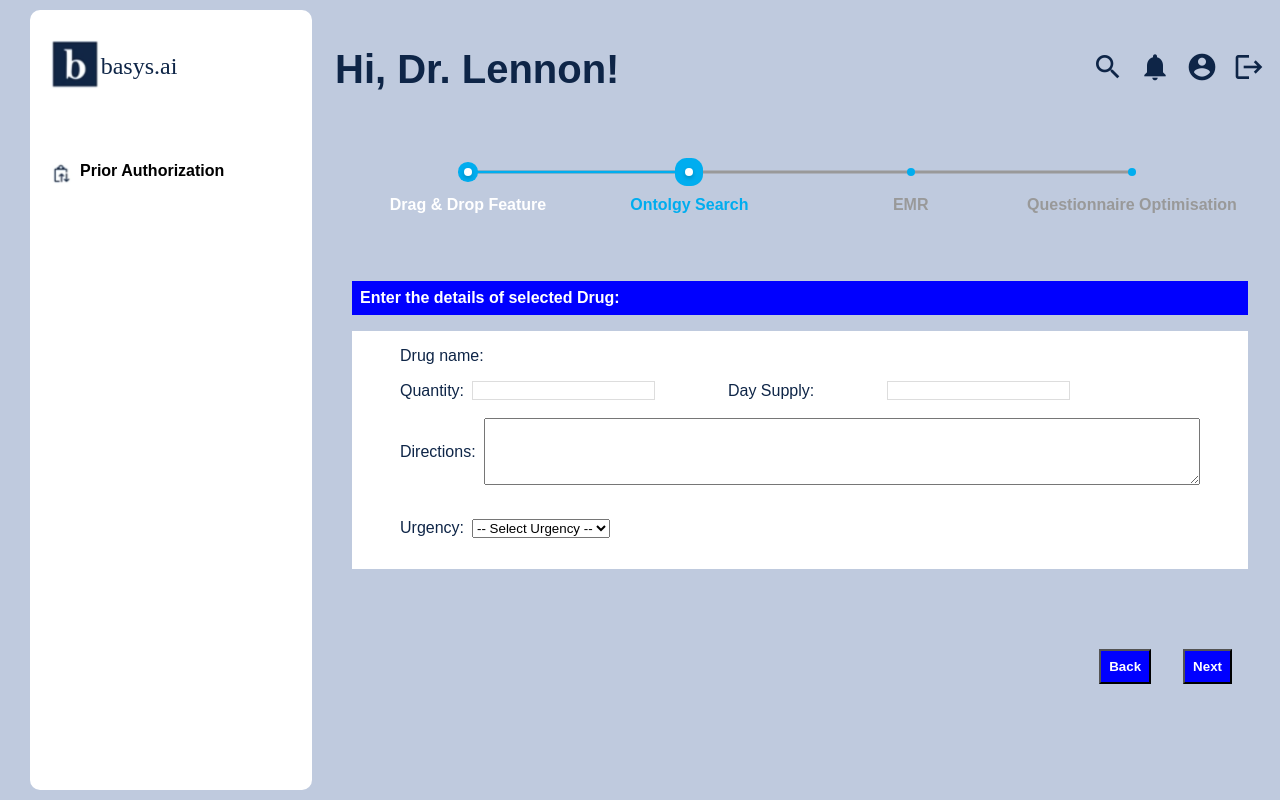
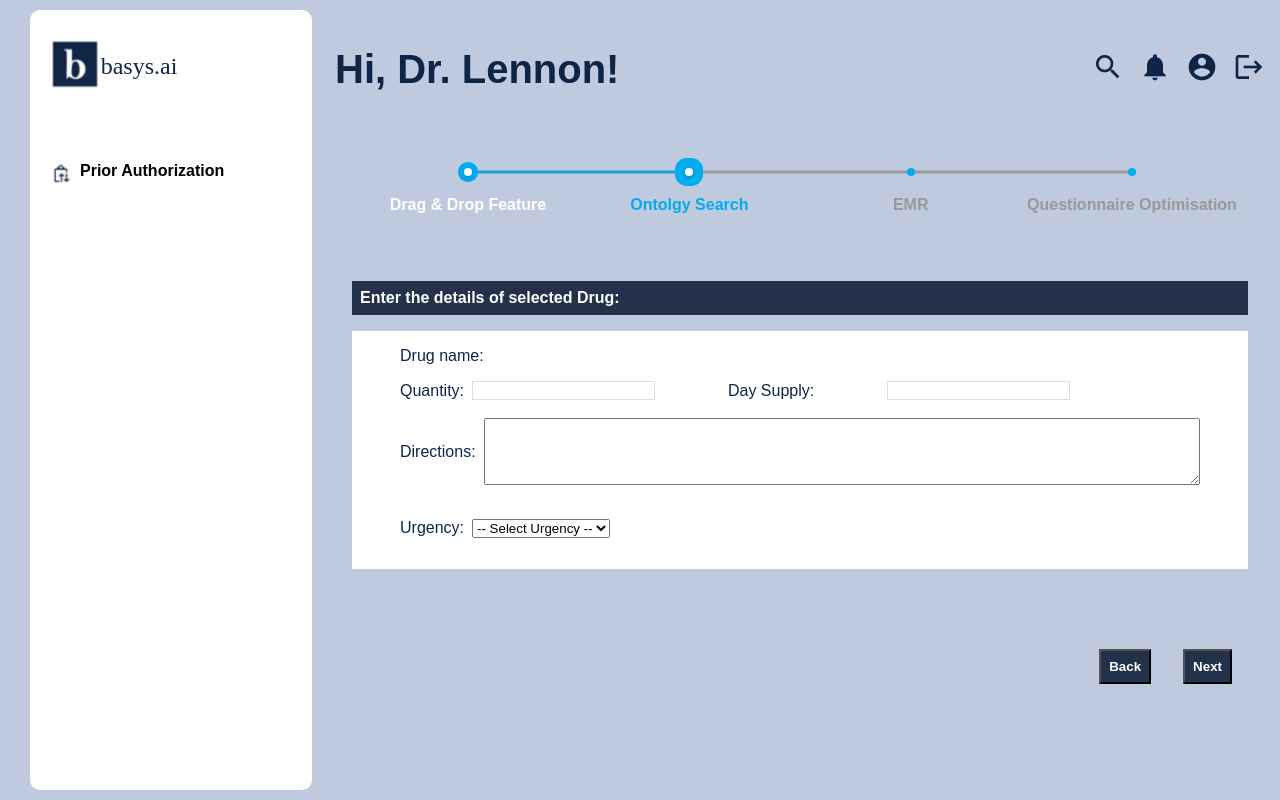
Before and after one commit to JieSun1990/basys-final-task, a React (Create React App) app: page /details in a window 1280 px wide. Built offline with nearby package versions, Linux system fonts and the light colour scheme.

Commit message:
Modified CSS

```diff
--- a/src/Styles/Details.css
+++ b/src/Styles/Details.css
@@ -4,7 +4,7 @@
   border: 1px black;
 }
 .drugDetail > p {
-  background-color: blue;
+  background-color: var(--secBlue);
   padding: 0.5rem;
   color: white;
   font-weight: bold;
--- a/src/Styles/PriorAuth.css
+++ b/src/Styles/PriorAuth.css
@@ -12,7 +12,7 @@ h1 {
 }
 
 .drugSearch > p {
-  background-color: blue;
+  background-color: var(--secBlue);
   font-weight: bold;
   padding: 0.5rem;
   color: white;
@@ -29,7 +29,7 @@ h1 {
   padding: 0 2rem;
 }
 .searchResult > p {
-  background-color: blue;
+  background-color: var(--secBlue);
   font-weight: bold;
   padding: 0.5rem;
   color: white;
@@ -50,7 +50,8 @@ h1 {
   padding: 0.5rem;
   color: white;
   text-decoration: none;
-  background-color: blue;
+  background-color: var(--secBlue);
+
 }
 
 .buttons Link{
```
